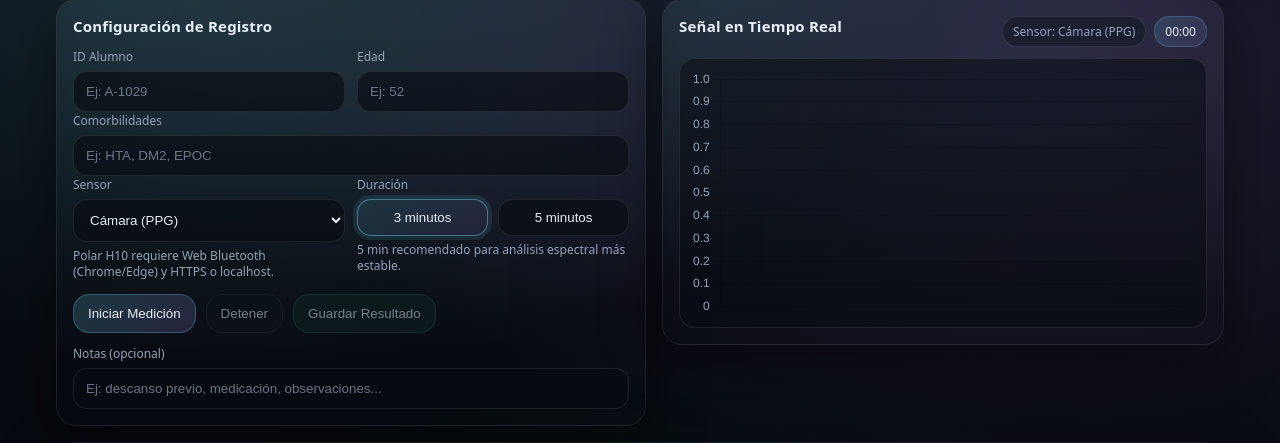
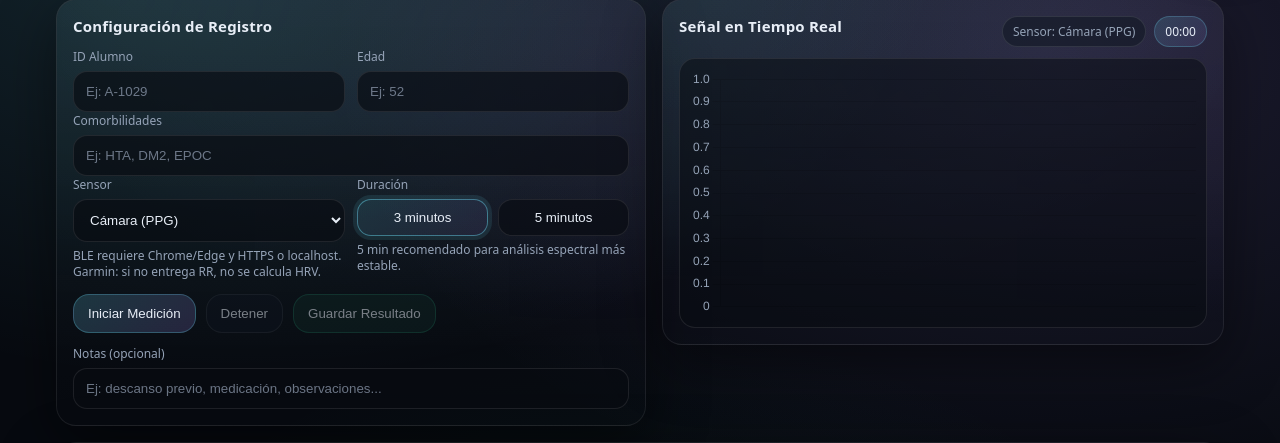
Before and after one commit to hbaemocional-code/hba-emocional, a Flask app: page / in a window 1280 px wide. Shown: the part 96-539 px from the top of the page. Run offline with Flask 3, Linux system fonts and the light colour scheme.

Commit message:
Clean up index.html by removing comments
Removed commented sections for better readability.

```diff
--- a/templates/index.html
+++ b/templates/index.html
@@ -11,9 +11,6 @@
 
 <body>
 
-  <!-- =========================
-        TOPBAR
-  ========================== -->
   <header class="topbar">
     <div class="brand">
       <div class="brand-dot"></div>
@@ -33,9 +30,6 @@
 
   <main class="container">
 
-    <!-- =========================
-          CONFIGURACIÓN
-    ========================== -->
     <section class="panel panel-config">
       <h2>Configuración de Registro</h2>
 
@@ -61,9 +55,10 @@
           <select id="sensorType">
             <option value="camera_ppg">Cámara (PPG)</option>
             <option value="polar_h10">Polar H10 (BLE)</option>
+            <option value="garmin_hrm">Garmin Banda Pecho (BLE)</option>
           </select>
           <div class="hint">
-            Polar H10 requiere Web Bluetooth (Chrome/Edge) y HTTPS o localhost.
+            BLE requiere Chrome/Edge y HTTPS o localhost. Garmin: si no entrega RR, no se calcula HRV.
           </div>
         </div>
 
@@ -91,9 +86,6 @@
       </div>
     </section>
 
-    <!-- =========================
-          SEÑAL EN TIEMPO REAL
-    ========================== -->
     <section class="panel panel-signal">
       <div class="panel-head">
         <h2>Señal en Tiempo Real</h2>
@@ -111,27 +103,18 @@
       <canvas id="frameCanvas" class="hidden"></canvas>
     </section>
 
-    <!-- =========================
-          RESULTADOS
-    ========================== -->
     <section class="panel panel-results">
-
       <div class="panel-head">
         <h2>Resultados Fisiológicos</h2>
         <div class="hint" id="freqHint"></div>
       </div>
 
-      <!-- BLOQUE VITALS -->
       <div class="section-title">Estado Autonómico</div>
       <div class="cards vitals" id="cards"></div>
-
     </section>
 
   </main>
 
-  <!-- =========================
-        FOOTER
-  ========================== -->
   <footer class="footer">
     <div>© HBA Emocional</div>
     <div class="footer-hint">
```
